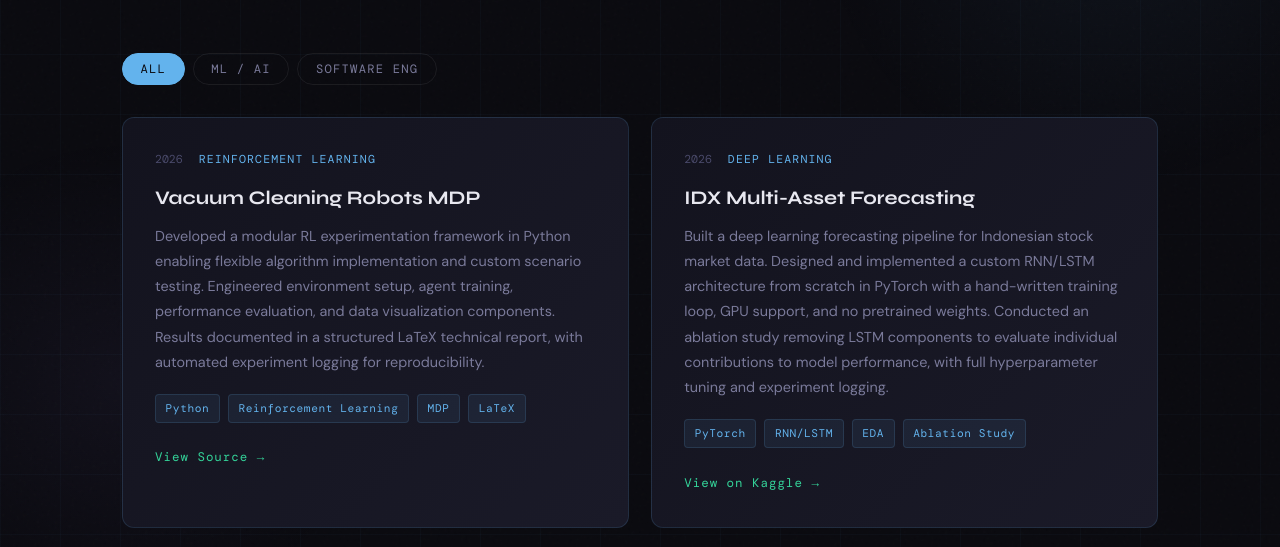
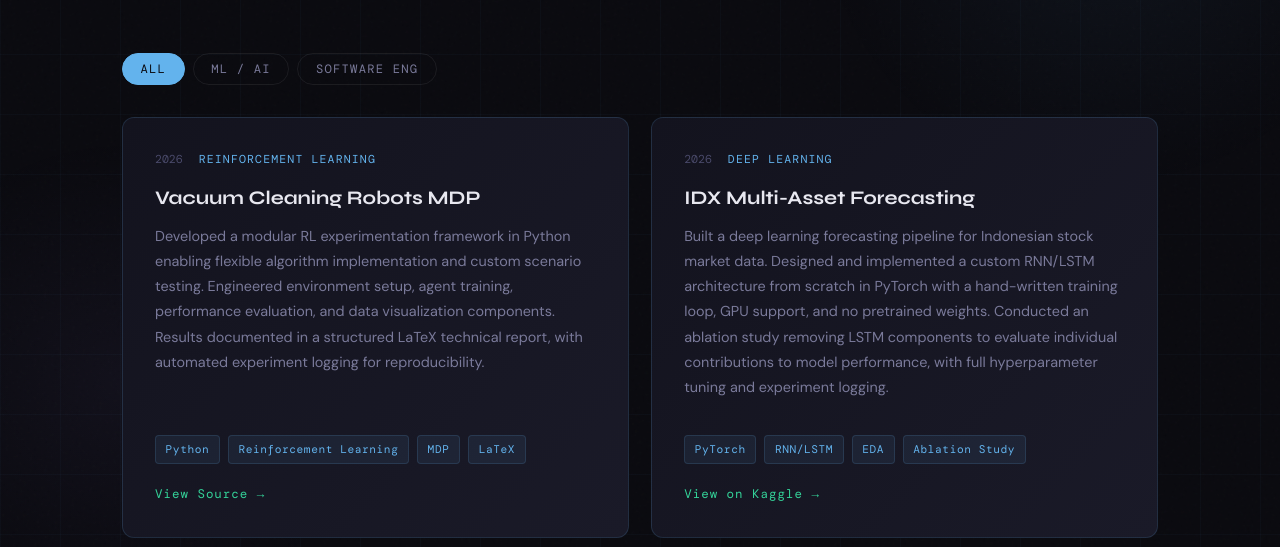
Before and after one commit to cjoyy/cjoyy.github.io, a plain HTML site: page projects.html in a window 1280 px wide. Shown: the part 246-793 px from the top of the page. Drawn offline with nearby package versions, Linux system fonts and the light colour scheme; a web font is replaced by a local one.

Commit message:
update description

```diff
--- a/assets/style.css
+++ b/assets/style.css
@@ -546,6 +546,8 @@ main {
   border-radius: var(--radius);
   padding: 2rem;
   transition: border-color 0.2s, transform 0.2s;
+  display: flex;
+  flex-direction: column;
 }
 
 .project-card:hover {
@@ -556,6 +558,11 @@ main {
 .project-card.featured {
   border-color: rgba(99,179,237,0.15);
   background: linear-gradient(135deg, var(--surface), var(--surface2));
+}
+
+/* push link to bottom */
+.project-card p {
+  flex: 1;
 }
 
 .project-meta {
@@ -600,6 +607,8 @@ main {
   flex-wrap: wrap;
   gap: 0.5rem;
   margin-bottom: 1.2rem;
+  margin-top: auto;
+  padding-top: 1rem;
 }
 
 .project-tags span {
```
Also changed, not shown: index.html (+4 -4 lines).
